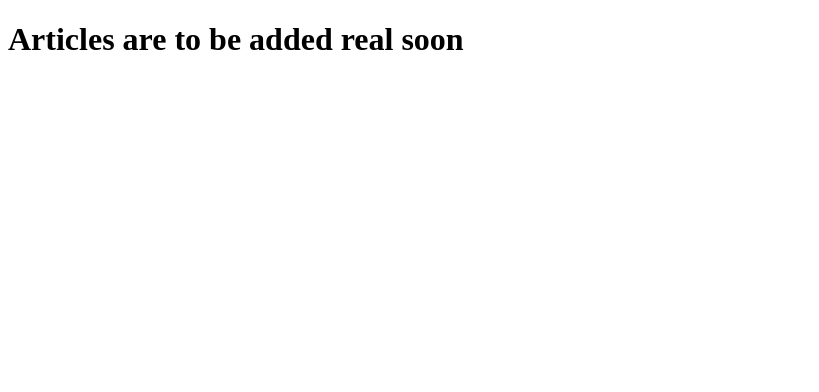
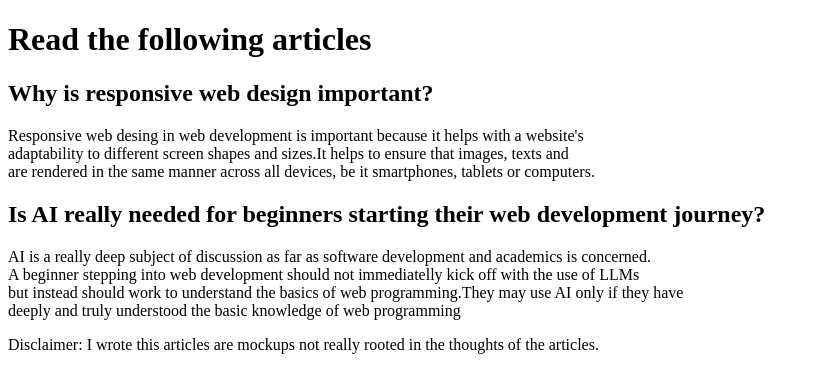
Before and after one commit to r0elcompute/Front-end-dev-projects, a plain HTML site: page Front-end/02-Basic-HTML-website/articles.html in a window 1280 px wide. Shown: the whole page, without its empty margins (0-819 px from the left). Drawn offline with Linux system fonts and the light colour scheme.

Commit message:
modified articles.html

```diff
--- a/Front-end/02-Basic-HTML-website/articles.html
+++ b/Front-end/02-Basic-HTML-website/articles.html
@@ -7,6 +7,21 @@
     <title>Articles</title>
 </head>
 <body>
-    <h1>Articles are to be added real soon</h1>
+    <h1>Read the following articles</h1>
+    <article>
+        <h2>Why is responsive web design important?</h2>
+        <p>Responsive web desing in web development is important because it helps with a website's <br>
+        adaptability to different screen shapes and sizes.It helps to ensure that images, texts and <br>
+    are rendered in the same manner across all devices, be it smartphones, tablets or computers.</p>
+    </article>
+
+    <article>
+        <h2>Is AI really needed for beginners starting their web development journey?</h2>
+        <p>AI is a really deep subject of discussion as far as software development and academics is concerned. <br>
+          A beginner stepping into web development should not immediatelly kick off with the use of LLMs <br>
+          but instead should work to understand the basics of web programming.They may use AI only if they have <br>
+          deeply and truly understood the basic knowledge of web programming</p>
+    </article>
+    <p>Disclaimer: I wrote this articles are mockups not really rooted in the thoughts of the articles.</p>
 </body>
 </html>
```
